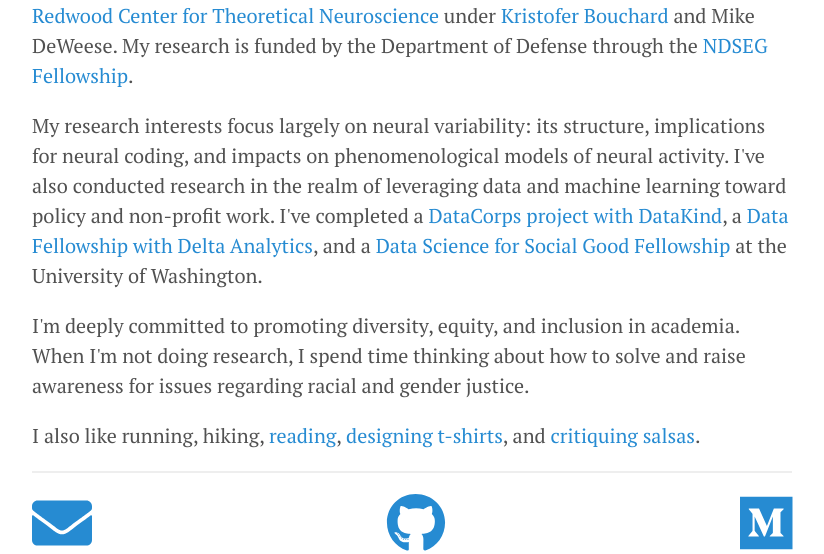
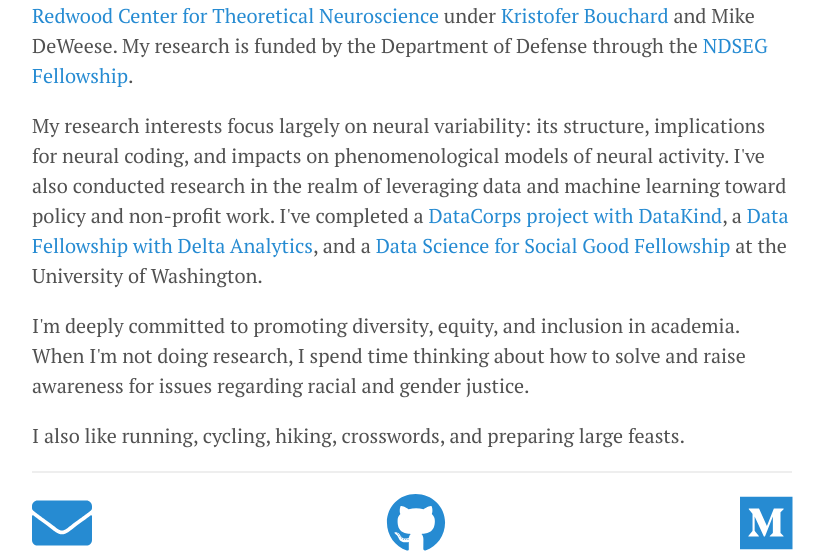
Before and after one commit to pssachdeva/pssachdeva.github.io, a Jekyll site: the page built from index.html, in a window 1280 px wide. Shown: the part 442-996 px from the top of the page, without its empty margins (228-1052 px from the left). Built offline with Jekyll 4.4.1, drawn with Linux system fonts in a browser that asks for light colours; nearby versions of some CDN libraries; the list of posts is cut into pages by our own code.

Commit message:
update hobbies

```diff
--- a/index.html
+++ b/index.html
@@ -22,4 +22,4 @@ title: Home
 
 <p>I'm deeply committed to promoting diversity, equity, and inclusion in academia. When I'm not doing research, I spend time thinking about how to solve and raise awareness for issues regarding racial and gender justice.</p>
 
-<p>I also like running, hiking, <a href="https://medium.com/nbycreads">reading</a>, <a href="https://www.facebook.com/pg/the.nbyc/shop/?ref=page_internal">designing t-shirts</a>, and <a href="https://www.youtube.com/channel/UCIe6b3T6dcOrQ1qJJtiazEg">critiquing salsas</a>.
+<p>I also like running, cycling, hiking, crosswords, and preparing large feasts.</p>
```
